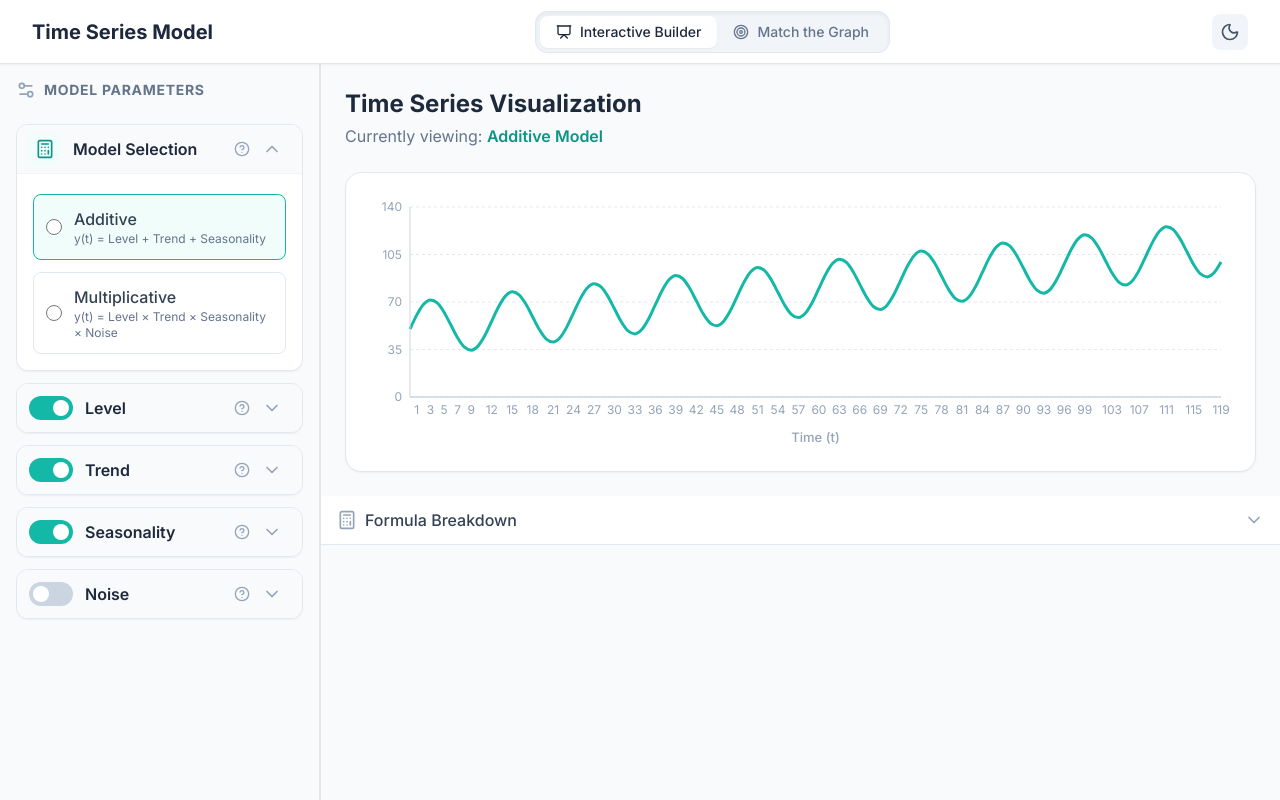
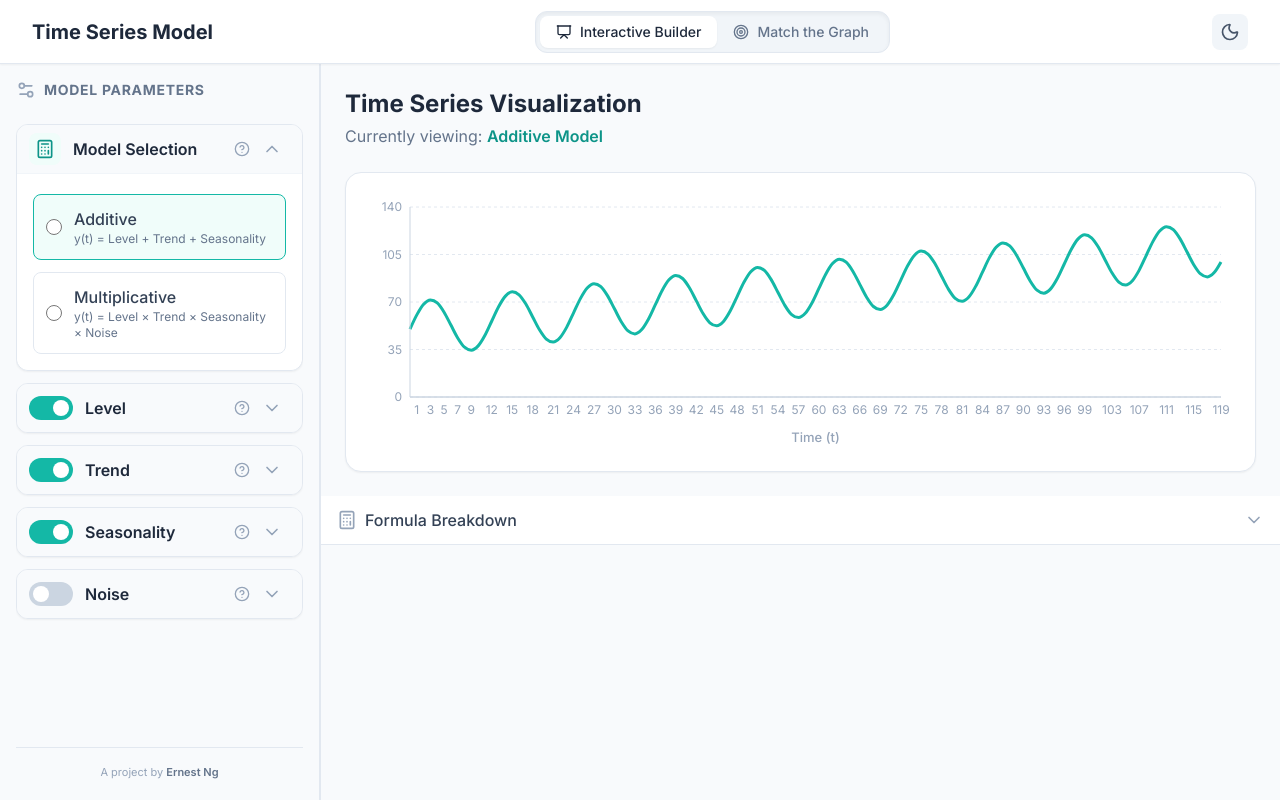
Before and after one commit to ernestng1/time_series_edu, a React (Vite) app: page / in a window 1280 px wide. Built offline with nearby package versions, Linux system fonts and the light colour scheme.

Commit message:
Update Sidebar.jsx

```diff
--- a/src/components/Sidebar.jsx
+++ b/src/components/Sidebar.jsx
@@ -302,6 +302,12 @@ export default function Sidebar({ state, dispatch, setActiveInteraction, classNa
           {children}
         </div>
       )}
+
+      <div className="mt-4 pt-4 border-t border-slate-200 dark:border-slate-800 shrink-0 text-center pb-1">
+        <p className="text-[11px] text-slate-400 dark:text-slate-500">
+          A project by <span className="font-semibold text-slate-500 dark:text-slate-400">Ernest Ng</span>
+        </p>
+      </div>
     </div>
   );
 }
```
